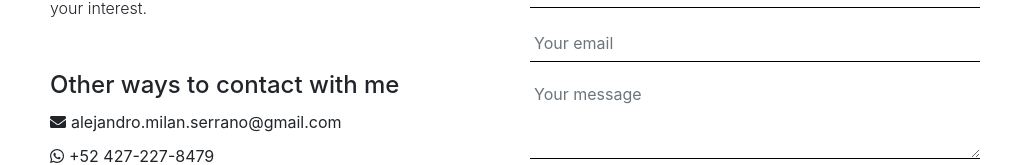
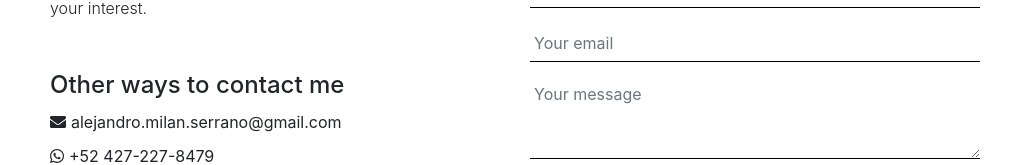
Before and after one commit to AlejandroMilan/MilanPortfolio, a Nuxt app: page /contact in a window 1280 px wide. Shown: the part 184-349 px from the top of the page, without its empty margins (125-1154 px from the left). Built offline with nearby package versions, Linux system fonts and the light colour scheme.

Commit message:
Other contact medias component title chaged

```diff
--- a/components/contact_page-components/OtherContactMedias.vue
+++ b/components/contact_page-components/OtherContactMedias.vue
@@ -1,7 +1,7 @@
 <template>
   <section class="other-contact-medias">
     <div class="container">
-      <h2>Other ways to contact with me</h2>
+      <h2>{{ title }}</h2>
       <div class="contact-medias">
         <article
           v-for="(contactMedia, index) in contactMedias"
@@ -55,6 +55,7 @@ library.add(faWhatsapp, faEnvelope)
 export default Vue.extend({
   data: () => {
     return {
+      title: 'Other ways to contact me',
       contactMedias: [
         {
           content: 'alejandro.milan.serrano@gmail.com',
```
